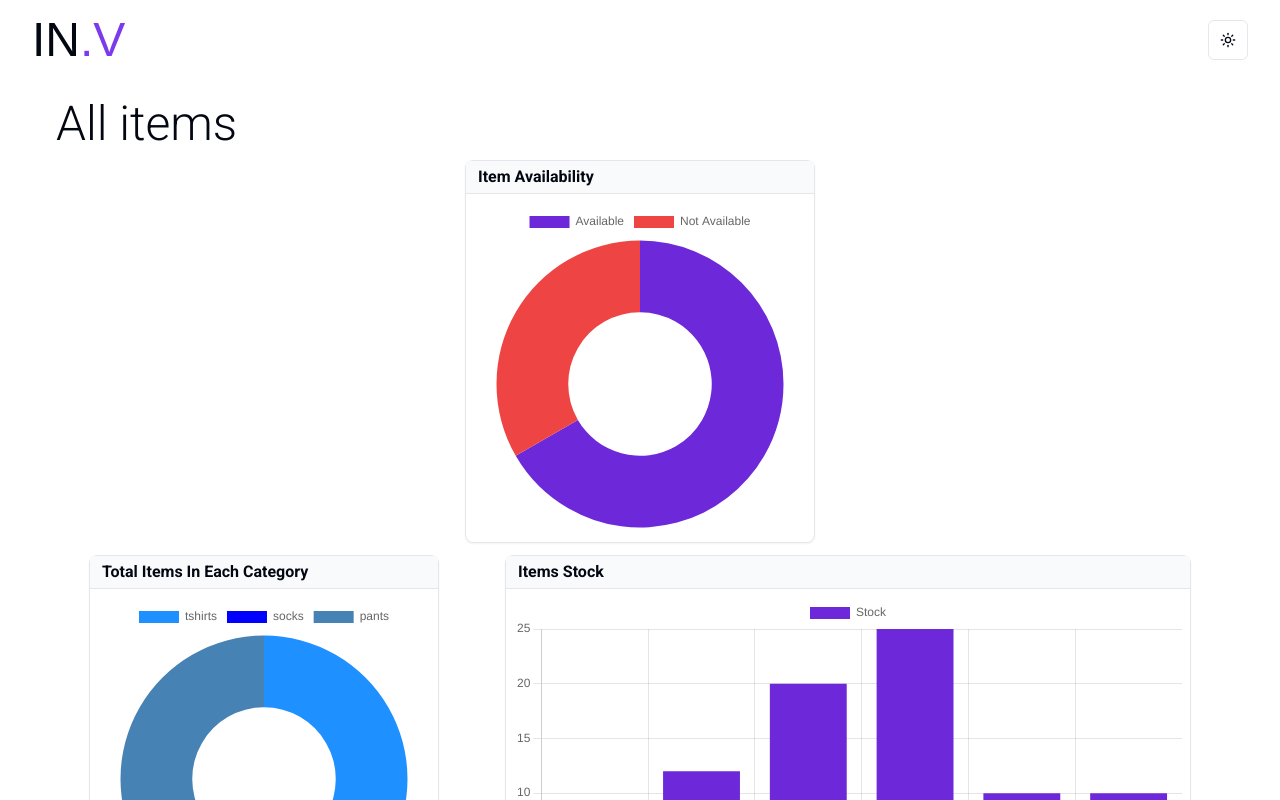
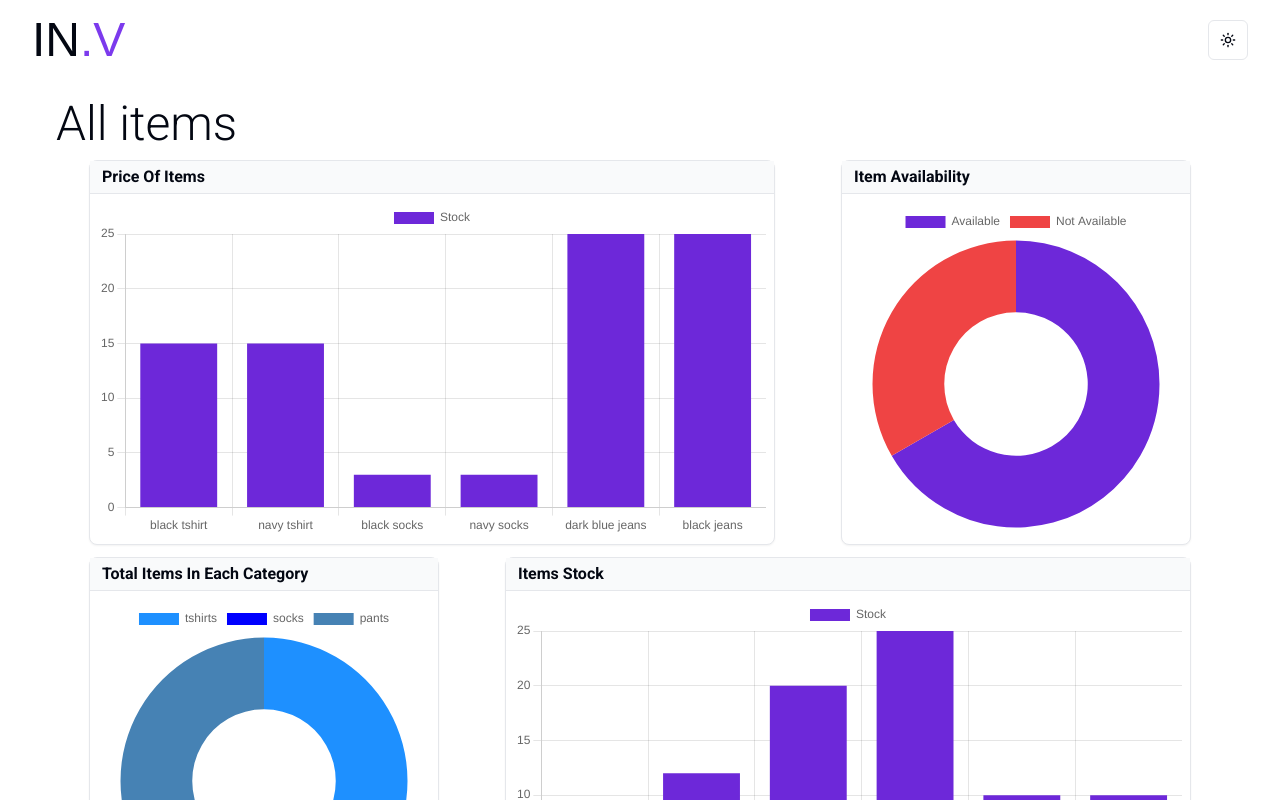
Before and after one commit to aliflikescoding/pern-inventory-app, a Next.js app in the folder frontend/: page /items in a window 1280 px wide. Shown: the top 800 px of the page. Built offline with nearby package versions, Linux system fonts and the light colour scheme; a web font is replaced by a local one.

Commit message:
Add price of items bar

```diff
--- a/frontend/src/app/items/page.tsx
+++ b/frontend/src/app/items/page.tsx
@@ -4,9 +4,7 @@ import React from "react";
 import {
   Table,
   TableBody,
-  TableCaption,
   TableCell,
-  TableHead,
   TableHeader,
   TableRow,
 } from "@/components/ui/table";
@@ -17,6 +15,7 @@ import Link from "next/link";
 import BarAllItemsOne from "@/components/bar-all-items-one";
 import AllItemsDonutChart from "@/components/all-items-donut-chart";
 import AvailDonutChart from "@/components/avail-donut-chart";
+import BarItemPrice from "@/components/bar-item-price";
 
 interface Item {
   item_id: number;
@@ -91,6 +90,13 @@ const processDataBar1 = (items: Item[]) => {
   }));
 };
 
+const processDataBar2 = (items: Item[]) => {
+  return items.map((item) => ({
+    item_name: item.item_name,
+    item_price: item.item_price,
+  }));
+};
+
 const getAvailabilitySummary = (items: typeof allItems) => {
   const summary = items.reduce(
     (acc, item) => {
@@ -111,12 +117,14 @@ const Items = () => {
   const dataPie = processDataPie(allItems);
   const barData1 = processDataBar1(allItems);
   const dataPieAvail = getAvailabilitySummary(allItems);
+  const barData2 = processDataBar2(allItems);
 
   return (
     <div className="flex">
       <div className="p-5">
         <h1 className="text-5xl font-light">All items</h1>
         <div className="flex justify-around my-3">
+          <BarItemPrice data={barData2} />
           <AvailDonutChart
             totalAvailable={dataPieAvail.totalAvailable}
             totalNotAvailable={dataPieAvail.totalNotAvailable}
--- a/frontend/src/components/all-items-bar-chart.tsx
+++ /dev/null
@@ -1,9 +0,0 @@
-import React from 'react'
-
-const AllItemsBarChart = () => {
-  return (
-    <div>AllItemsBarChart</div>
-  )
-}
-
-export default AllItemsBarChart
--- /dev/null
+++ b/frontend/src/components/bar-item-price.tsx
@@ -0,0 +1,72 @@
+"use client";
+
+import { Card } from "./ui/card";
+import { Bar } from "react-chartjs-2";
+
+import {
+  Chart as ChartJS,
+  CategoryScale,
+  LinearScale,
+  BarElement,
+  Title,
+  Tooltip,
+  Legend,
+} from "chart.js";
+
+ChartJS.register(
+  CategoryScale,
+  LinearScale,
+  BarElement,
+  Title,
+  Tooltip,
+  Legend
+);
+
+type Item = {
+  item_name: string;
+  item_price: number;
+};
+
+type MixedArrayProps = {
+  data: Item[];
+};
+
+const BarItemPrice: React.FC<MixedArrayProps> = ({ data }) => {
+  const options = {
+    plugins: {
+      title: {
+        display: false,
+      },
+    },
+    responsive: true,
+    interaction: {
+      intersect: false,
+    },
+  };
+
+  return (
+    <Card className="">
+      <div className="w-full bg-card-foreground border-b-[1px] text-foreground px-3 py-1 capitalize">
+        <h1 className="text-md font-semibold">Price Of Items</h1>
+      </div>
+      <div className="h-[350px] p-2">
+        <Bar
+          className="mx-auto w-full h-full"
+          options={options}
+          data={{
+            labels: data.map((item) => item.item_name),
+            datasets: [
+              {
+                label: "Stock",
+                data: data.map((item) => item.item_price),
+                backgroundColor: "rgb(109, 40, 217)",
+              },
+            ],
+          }}
+        />
+      </div>
+    </Card>
+  );
+};
+
+export default BarItemPrice;
```
